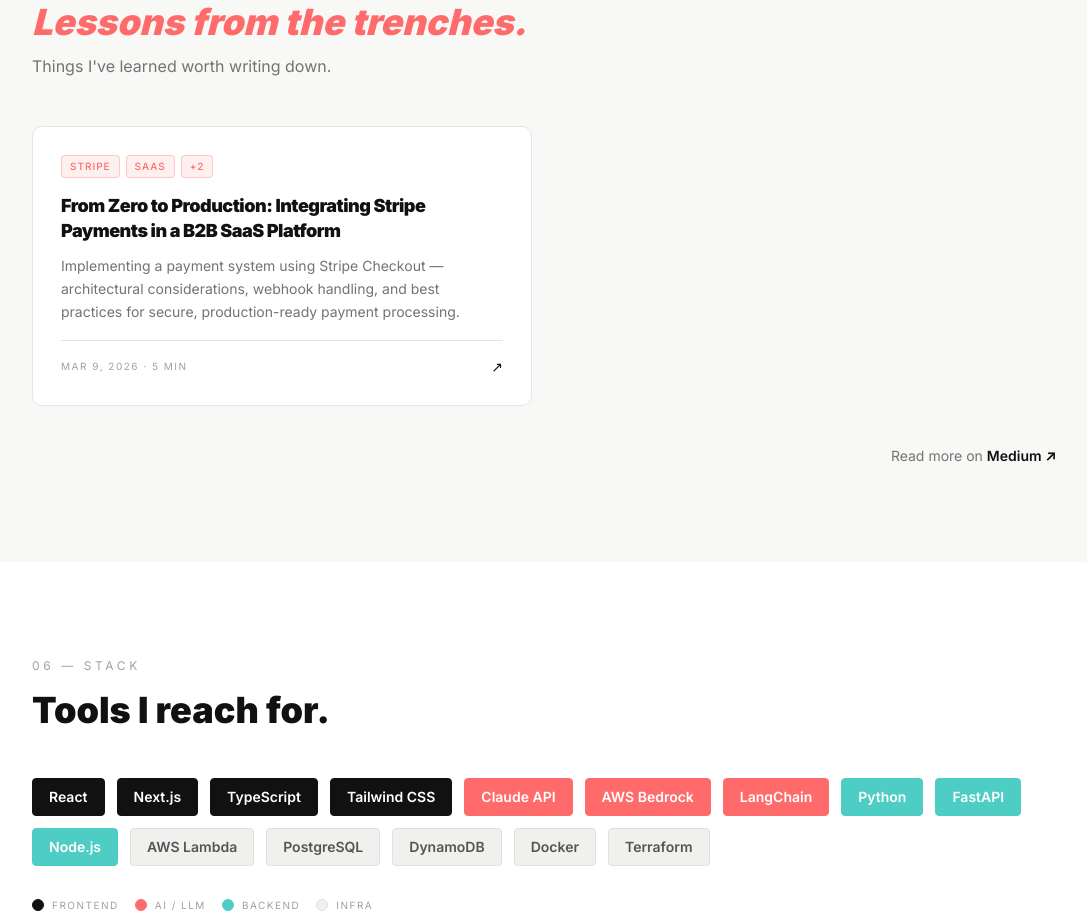
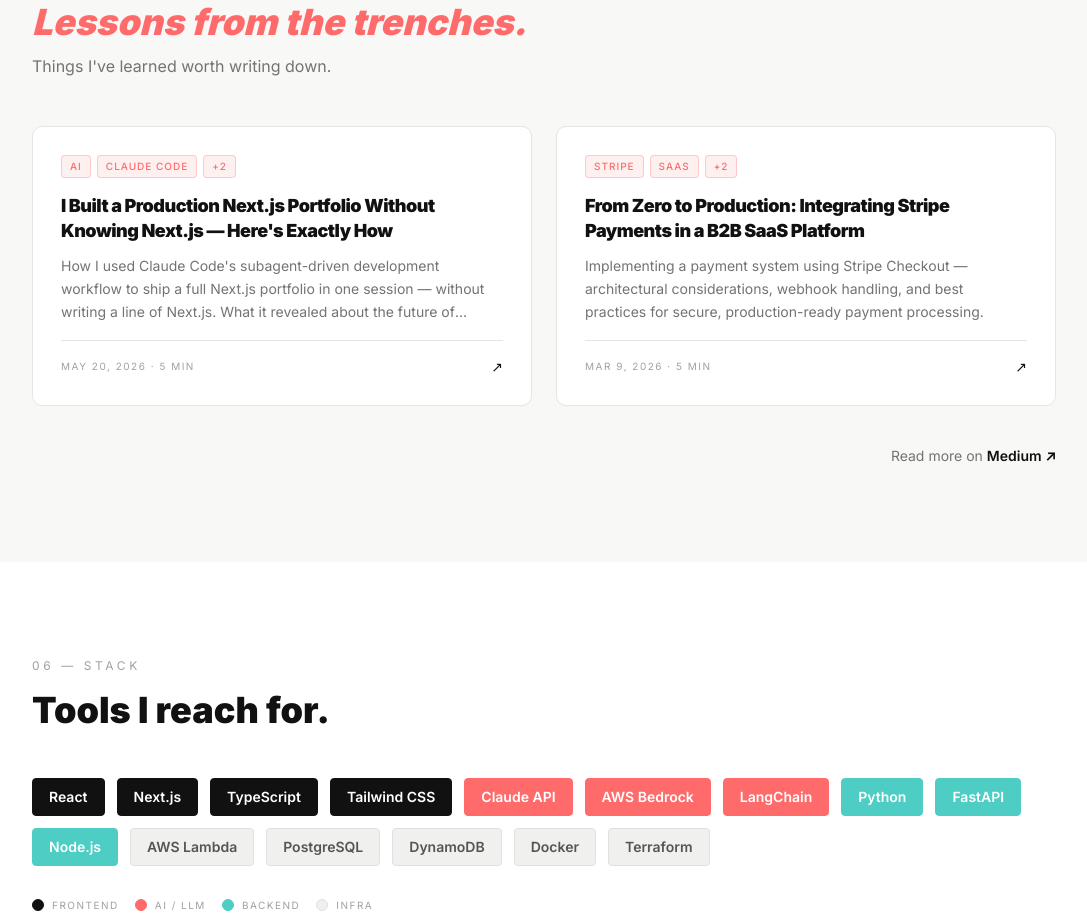
Before and after one commit to osman-syed/portfolio, a Next.js app: page / in a window 1280 px wide. Shown: the part 3020-3943 px from the top of the page, without its empty margins (96-1183 px from the left). Built offline with nearby package versions, Linux system fonts and the light colour scheme.

Commit message:
feat: add second blog post — Next.js portfolio article

```diff
--- a/data/content.ts
+++ b/data/content.ts
@@ -148,6 +148,16 @@ export type BlogPost = {
 
 export const blogPosts: BlogPost[] = [
   {
+    id: "nextjs-portfolio-without-nextjs",
+    title: "I Built a Production Next.js Portfolio Without Knowing Next.js — Here's Exactly How",
+    excerpt:
+      "How I used Claude Code's subagent-driven development workflow to ship a full Next.js portfolio in one session — without writing a line of Next.js. What it revealed about the future of software development.",
+    date: "2026-05-20",
+    readMinutes: 5,
+    tags: ["AI", "Claude Code", "Next.js", "LLM"],
+    url: "https://medium.com/@osmansyed.developer/i-built-a-production-next-js-portfolio-without-knowing-next-js-heres-exactly-how-75239bad9de7",
+  },
+  {
     id: "stripe-b2b-saas",
     title: "From Zero to Production: Integrating Stripe Payments in a B2B SaaS Platform",
     excerpt:
```
